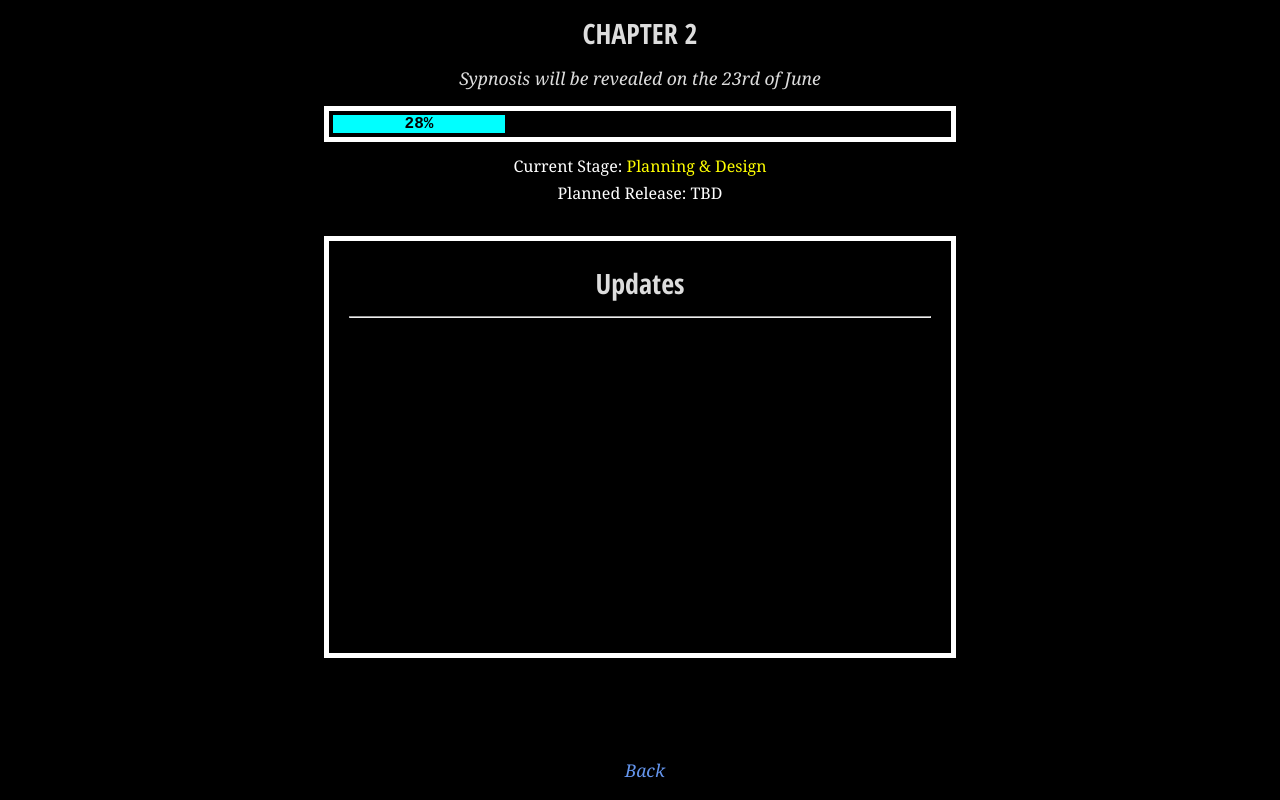
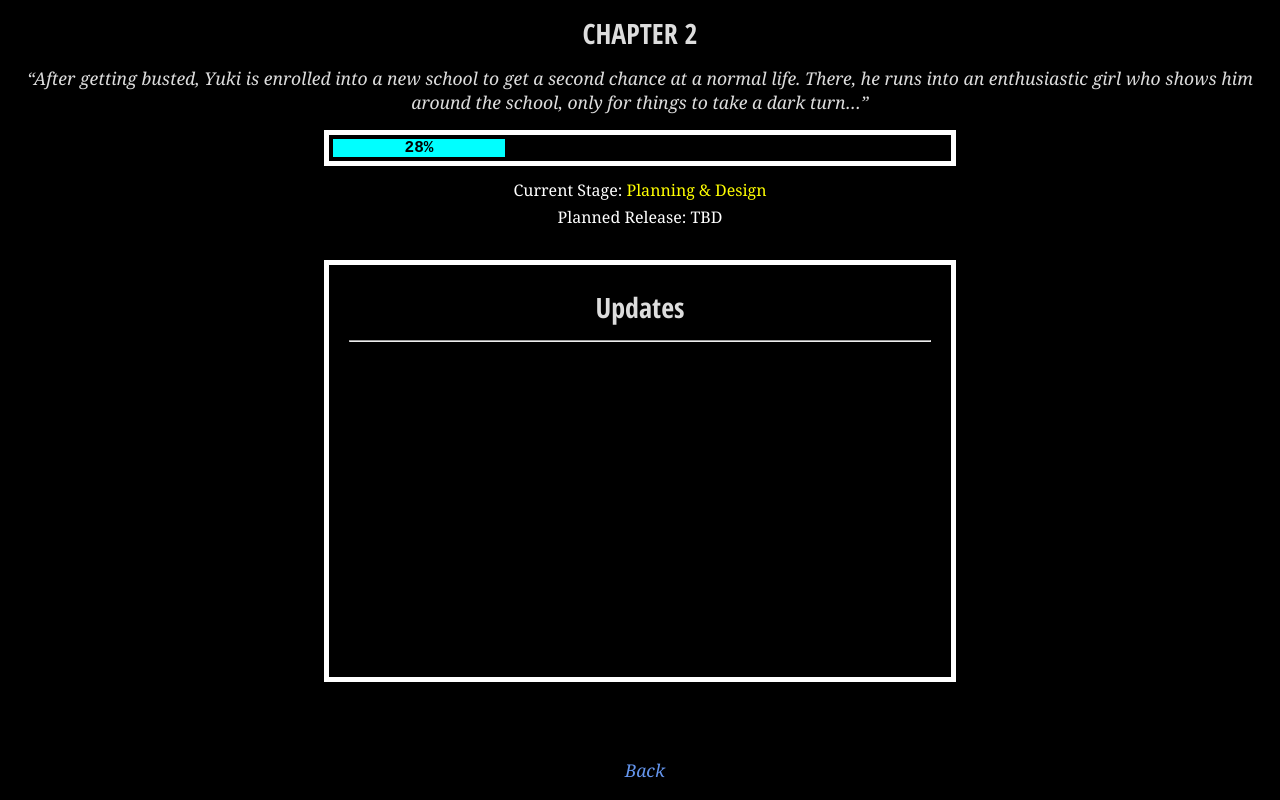
Before and after one commit to Abidano2/story, a plain HTML site: page chapters/progress.html in a window 1280 px wide. Drawn offline with Linux system fonts and the light colour scheme.

Commit message:
Update progress.html

```diff
--- a/chapters/progress.html
+++ b/chapters/progress.html
@@ -10,7 +10,7 @@
     <body>
 
         <p class="h3">CHAPTER 2</p>
-        <p class="h4" style="margin-bottom: 0">Sypnosis will be revealed on the 23rd of June</p>
+        <p class="h4" style="margin-bottom: 0">“After getting busted, Yuki is enrolled into a new school to get a second chance at a normal life. There, he runs into an enthusiastic girl who shows him around the school, only for things to take a dark turn…”</p>
 
         <div id="main" style="padding: 4px; margin-bottom: 0.8em; margin-top: 1em">
             <div id="Bar" style="background-color: cyan; text-align: center; color: black; font-family: 'Courier New'">
```
